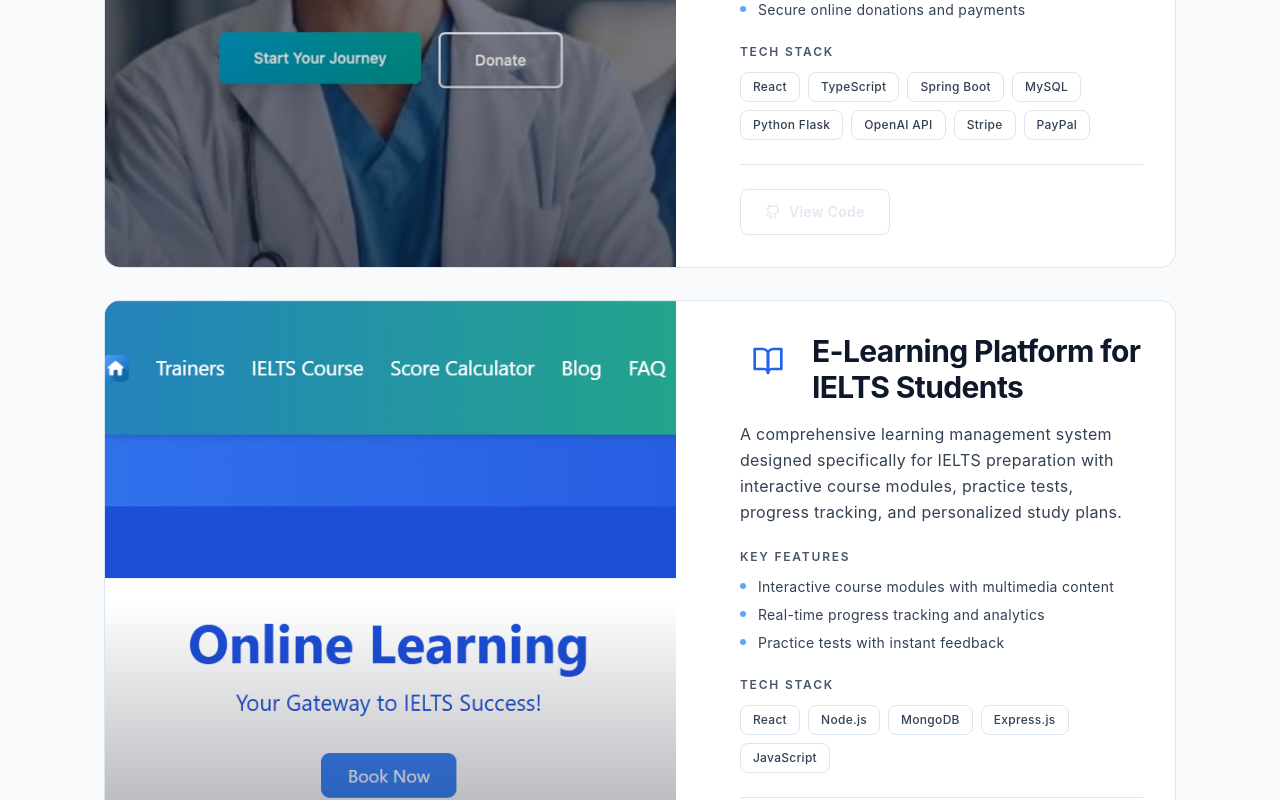
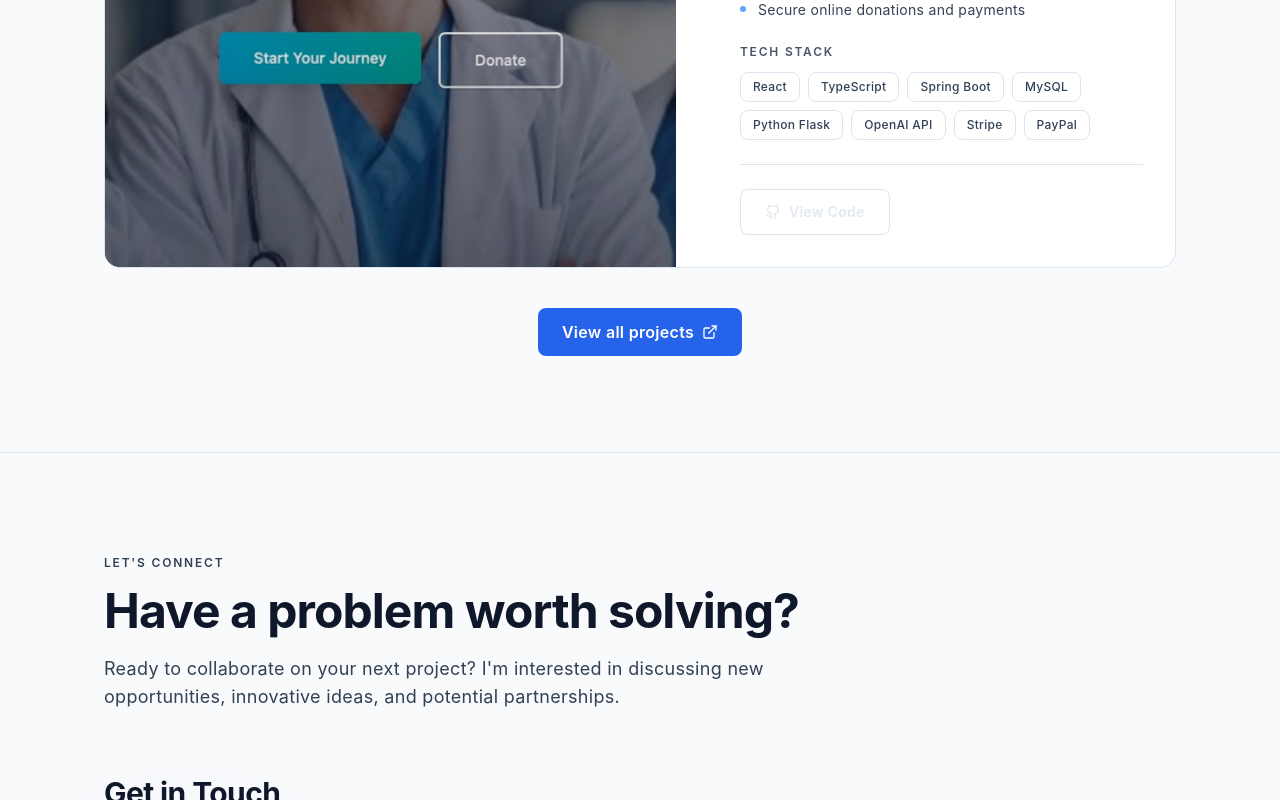
Before and after one commit to Lathurzan/Portfolio, a React (Vite) app: page / in a window 1280 px wide. Shown: the part 5067-5867 px from the top of the page. Built offline with nearby package versions, Linux system fonts and the light colour scheme.

Commit message:
create the new projecct file

```diff
--- a/src/App.tsx
+++ b/src/App.tsx
@@ -11,6 +11,7 @@ import { useTheme } from './components/hooks/useTheme';
 
 function App() {
   const { isDark, toggleTheme } = useTheme();
+  const isProjectsPage = window.location.pathname === '/projects';
 
   // Ensure theme is applied on component mount
   useEffect(() => {
@@ -24,11 +25,17 @@ function App() {
   return (
     <div className="min-h-screen bg-[var(--page)] text-[var(--copy)] transition-colors duration-300">
       <Header isDarkMode={isDark} toggleDarkMode={toggleTheme} />
-      <Hero />
-      <About />
-      <Skills />
-      <Projects />
-      <Contact />
+      {isProjectsPage ? (
+        <Projects showAll />
+      ) : (
+        <>
+          <Hero />
+          <About />
+          <Skills />
+          <Projects />
+          <Contact />
+        </>
+      )}
       <Footer />
       <NovaChat />
     </div>
--- a/src/components/Footer.tsx
+++ b/src/components/Footer.tsx
@@ -26,7 +26,10 @@ const Footer = () => {
     const element = document.getElementById(sectionId);
     if (element) {
       element.scrollIntoView({ behavior: 'smooth' });
+      return;
     }
+
+    window.location.href = sectionId === 'home' ? '/' : `/#${sectionId}`;
   };
 
   return (
--- a/src/components/Header.tsx
+++ b/src/components/Header.tsx
@@ -26,7 +26,10 @@ const Header: React.FC<HeaderProps> = () => {
     if (element) {
       element.scrollIntoView({ behavior: 'smooth' });
       setIsMobileMenuOpen(false);
+      return;
     }
+
+    window.location.href = sectionId === 'home' ? '/' : `/#${sectionId}`;
   };
 
   const downloadResume = () => {
--- a/src/components/Projects.tsx
+++ b/src/components/Projects.tsx
@@ -14,7 +14,11 @@ type Project = {
   featured?: boolean;
 };
 
-const Projects: React.FC = () => {
+interface ProjectsProps {
+  showAll?: boolean;
+}
+
+const Projects: React.FC<ProjectsProps> = ({ showAll = false }) => {
   const projects: Project[] = [
     {
       title: "Place Finder AI",
@@ -107,6 +111,8 @@ const Projects: React.FC = () => {
     },
   };
 
+  const visibleProjects = showAll ? projects : projects.slice(0, 2);
+
   return (
     <section id="projects" className="site-section relative border-t border-slate-800/50">
       <div className="absolute inset-0 pointer-events-none">
@@ -121,10 +127,12 @@ const Projects: React.FC = () => {
           transition={{ duration: 0.5 }}
           className="mb-16"
         >
-          <p className="eyebrow">Selected Work</p>
-          <h2 className="section-title">Products built to be useful.</h2>
+          <p className="eyebrow">{showAll ? 'Complete Portfolio' : 'Selected Work'}</p>
+          <h2 className="section-title">{showAll ? 'Every project, in one place.' : 'Products built to be useful.'}</h2>
           <p className="section-copy">
-            Real-world applications showcasing my expertise in full-stack development, AI integration, and user-focused design.
+            {showAll
+              ? 'A complete collection of real-world applications showcasing full-stack development, AI integration, and user-focused design.'
+              : 'Real-world applications showcasing my expertise in full-stack development, AI integration, and user-focused design.'}
           </p>
         </motion.div>
 
@@ -135,7 +143,7 @@ const Projects: React.FC = () => {
           viewport={{ once: true, margin: '-100px' }}
           className="space-y-8"
         >
-          {projects.map((project, index) => (
+          {visibleProjects.map((project, index) => (
             <motion.article
               key={index}
               variants={itemVariants}
@@ -263,6 +271,21 @@ const Projects: React.FC = () => {
             </motion.article>
           ))}
         </motion.div>
+
+        {!showAll && (
+          <motion.div
+            initial={{ opacity: 0, y: 16 }}
+            whileInView={{ opacity: 1, y: 0 }}
+            viewport={{ once: true }}
+            transition={{ duration: 0.5, delay: 0.2 }}
+            className="mt-10 flex justify-center"
+          >
+            <a href="/projects" className="btn-primary">
+              View all projects
+              <ExternalLink className="h-4 w-4" />
+            </a>
+          </motion.div>
+        )}
       </div>
     </section>
   );
```
Also changed, not shown: 1 other file (tests, documents, lock files or other folders).
